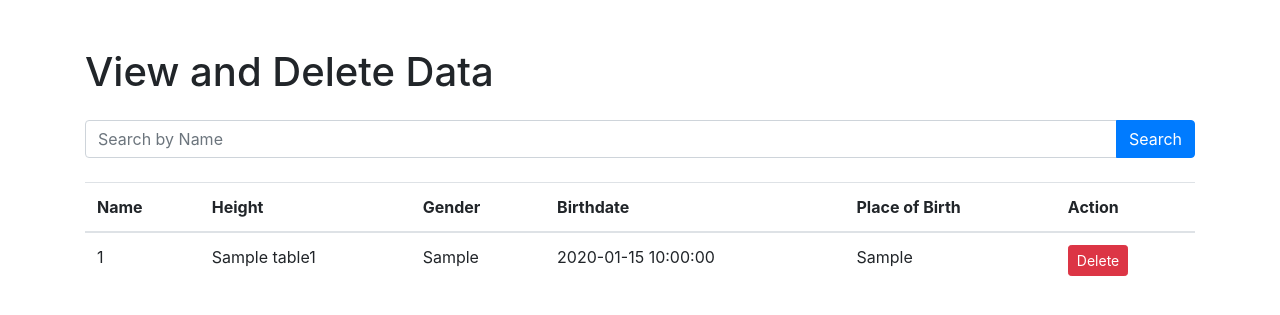
After one commit to maalfiwissal/tesseract-database, a Flask app: page /view_data in a window 1280 px wide. The commit adds this page. Shown: the top 315 px of the page. Run offline with Flask 3, Linux system fonts and the light colour scheme; tables that the repository leaves empty or names only in its code hold one stand-in row (values such as "Sample post"); some libraries are stand-ins or nearby versions.

Commit message:
first file added

```diff
--- a/main.py
+++ b/main.py
@@ -31,20 +31,26 @@ def extract_text(image_path):
 # Function to parse relevant information from the OCR result
 def parse_information(text):
     # Example parsing logic; adjust based on the actual structure of your OCR result
-    match_name = re.search(r'Prénom\(s\): (\w+)', text)
-    name = match_name.group(1) if match_name else None
+    match_name = re.search(r'(Prénom\(s\): |Prénom{s\): )(\w+)', text)
+    name = match_name.group(2) if match_name else None
 
-    match_gender = re.search(r'Sexe :(\w+)', text)
-    gender = match_gender.group(1) if match_gender else None
+    match_gender = re.search(r'(Sexe :|Sexe: )(\w+)', text)
+    gender = match_gender.group(2) if match_gender else None
 
-    match_birthdate = re.search(r'née} le: (.+)', text)
-    birthdate = match_birthdate.group(1) if match_birthdate else None
+    #match_birthdate = re.search(r'née} le: (.+)', text)
+    #birthdate = match_birthdate.group(1) if match_birthdate else None
+
+    match_birthdate = re.search(r'(née} le:|Né\(e\) le:|Néle\)|Né\(e\) le =) (.+)', text)
+    birthdate = match_birthdate.group(2) if match_birthdate else None
 
     match_place_of_birth = re.search(r'a: (.+)', text)
     place_of_birth = match_place_of_birth.group(1) if match_place_of_birth else None
 
-    match_height = re.search(r'Taille : (.+)', text)
-    height = match_height.group(1) if match_height else None
+    #match_height = re.search(r'Taille : (.+)', text)
+    #height = match_height.group(1) if match_height else None
+
+    match_height = re.search(r'(Taille :|Taille:)(.+)', text)
+    height = match_height.group(2) if match_height else None
 
     # Provide default values for fields that may be None
     name = name or 'Unknown'
@@ -96,5 +102,41 @@ def result():
 
     return render_template('result.html', text=None, user_data=None)
 
+@app.route('/view_data', methods=['GET', 'POST'])
+def view_data():
+    if request.method == 'POST':
+        # If a search term is provided, filter the data based on the name
+        search_name = request.form.get('search_name')
+        if search_name:
+            query = "SELECT * FROM table1 WHERE name LIKE %s"
+            cursor.execute(query, ('%' + search_name + '%',))
+            rows = cursor.fetchall()
+        else:
+            # If no search term, retrieve all rows
+            query = "SELECT * FROM table1"
+            cursor.execute(query)
+            rows = cursor.fetchall()
+
+    else:
+        # If it's a GET request, retrieve all rows
+        query = "SELECT * FROM table1"
+        cursor.execute(query)
+        rows = cursor.fetchall()
+
+    return render_template('view_data.html', rows=rows)
+def delete_row(row_name):
+    query = "DELETE FROM table1 WHERE name = %s"
+    cursor.execute(query, (row_name,))
+    conn.commit()
+
+@app.route('/delete_row', methods=['POST'])
+def delete_row_view():
+    if request.method == 'POST':
+        row_name = request.form.get('row_name')
+        if row_name:
+            delete_row(row_name)
+    return redirect(url_for('view_data'))
+
+
 if __name__ == '__main__':
     app.run(debug=True)
--- a/templates/result.html
+++ b/templates/result.html
@@ -28,6 +28,7 @@
         <p>No user data available.</p>
     {% endif %}
 
+
     <!-- Add Bootstrap JS and Popper.js links -->
     <script src="https://code.jquery.com/jquery-3.3.1.slim.min.js"></script>
     <script src="https://cdnjs.cloudflare.com/ajax/libs/popper.js/1.14.7/umd/popper.min.js"></script>
--- /dev/null
+++ b/templates/view_data.html
@@ -0,0 +1,74 @@
+<!--view_data.html-->
+<!DOCTYPE html>
+<html lang="en">
+<head>
+    <meta charset="UTF-8">
+    <meta name="viewport" content="width=device-width, initial-scale=1.0">
+    <title>View and Delete Data</title>
+    <!-- Add Bootstrap CSS link -->
+    <link rel="stylesheet" href="https://stackpath.bootstrapcdn.com/bootstrap/4.3.1/css/bootstrap.min.css">
+</head>
+<body class="container mt-5">
+    <h1 class="mb-4">View and Delete Data</h1>
+
+    <form action="/view_data" method="post" class="mb-4">
+        <div class="input-group">
+            <input type="text" class="form-control" placeholder="Search by Name" name="search_name">
+            <div class="input-group-append">
+                <button type="submit" class="btn btn-primary">Search</button>
+            </div>
+        </div>
+    </form>
+
+    {% if rows %}
+        <table class="table">
+            <thead>
+                <tr>
+                    <th>Name</th>
+                    <th>Height</th>
+                    <th>Gender</th>
+                    <th>Birthdate</th>
+                    <th>Place of Birth</th>
+                    <th>Action</th>
+                </tr>
+            </thead>
+            <tbody>
+                {% for row in rows %}
+                    <tr>
+                        <td>{{ row[0] }}</td>
+                        <td>{{ row[1] }}</td>
+                        <td>{{ row[2] }}</td>
+                        <td>{{ row[3] }}</td>
+                        <td>{{ row[4] }}</td>
+                        <td>
+                            <form action="/delete_row" method="post">
+                                <input type="hidden" name="row_name" value="{{ row[0] }}">
+                                <button type="button" class="btn btn-danger btn-sm" onclick="confirmDelete('{{ row[0] }}')">Delete</button>
+                            </form>
+                        </td>
+                    </tr>
+                {% endfor %}
+            </tbody>
+        </table>
+    {% else %}
+        <p>No data available.</p>
+    {% endif %}
+
+    <!-- Add Bootstrap JS and Popper.js links -->
+    <script src="https://code.jquery.com/jquery-3.3.1.slim.min.js"></script>
+    <script src="https://cdnjs.cloudflare.com/ajax/libs/popper.js/1.14.7/umd/popper.min.js"></script>
+    <script src="https://stackpath.bootstrapcdn.com/bootstrap/4.3.1/js/bootstrap.min.js"></script>
+   <!-- Add this script in the head or before the closing body tag -->
+   <script>
+    // Function to show confirmation dialog and handle form submission
+    function confirmDelete(rowName) {
+        var confirmDelete = confirm("Are you sure you want to delete " + rowName + "?");
+        if (confirmDelete) {
+            // If user confirms, submit the form for deletion
+            document.querySelector("form[action='/delete_row'] input[name='row_name']").value = rowName;
+            document.querySelector("form[action='/delete_row']").submit();
+        }
+    }
+</script>
+</body>
+</html>
```
Also changed, not shown: templates/index.html (+19 -1 lines), uploads/Marie.png (added), uploads/Repu.png (added), uploads/San.png (added), uploads/Wade.png (added), uploads/cynthia.png (added).
